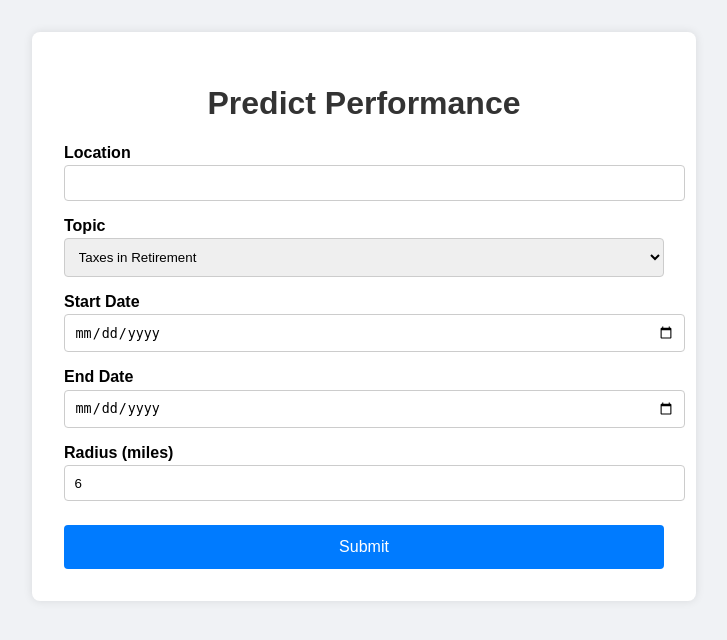
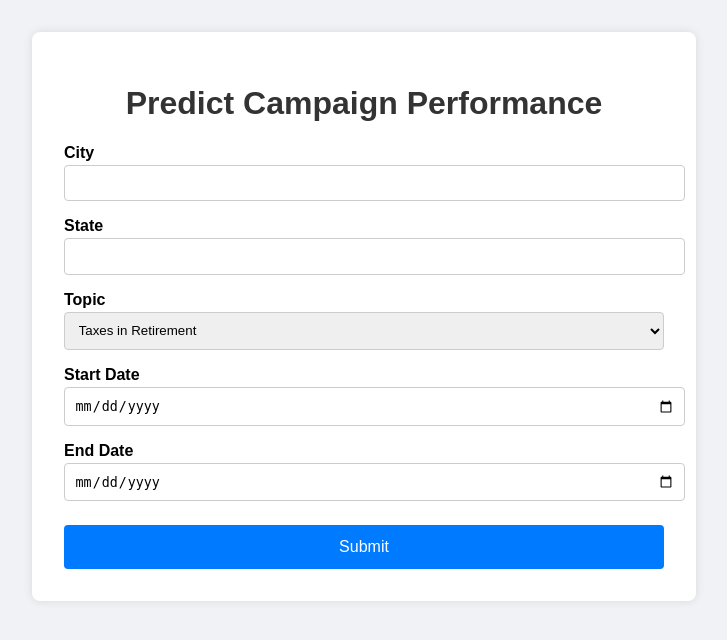
Before and after one commit to mashley00/market-performance, a FastAPI app: page /predict-form in a window 1280 px wide. Shown: the top 640 px of the page, without its empty margins (276-1003 px from the left). Run offline with FastAPI, Linux system fonts and the light colour scheme.

Commit message:
Update predict_form.html

```diff
--- a/templates/predict_form.html
+++ b/templates/predict_form.html
@@ -47,10 +47,13 @@
 </head>
 <body>
 <div class="container">
-    <h1>Predict Performance</h1>
+    <h1>Predict Campaign Performance</h1>
     <form method="post" action="/predict-form">
-        <label for="location">Location</label>
-        <input type="text" name="location" id="location" required>
+        <label for="city">City</label>
+        <input type="text" name="city" id="city" required>
+
+        <label for="state">State</label>
+        <input type="text" name="state" id="state" required>
 
         <label for="topic">Topic</label>
         <select name="topic" id="topic" required>
@@ -65,9 +68,6 @@
         <label for="end_date">End Date</label>
         <input type="date" name="end_date" id="end_date" required>
 
-        <label for="radius">Radius (miles)</label>
-        <input type="number" name="radius" id="radius" min="1" max="50" value="6" required>
-
         <button type="submit">Submit</button>
     </form>
 </div>
```
